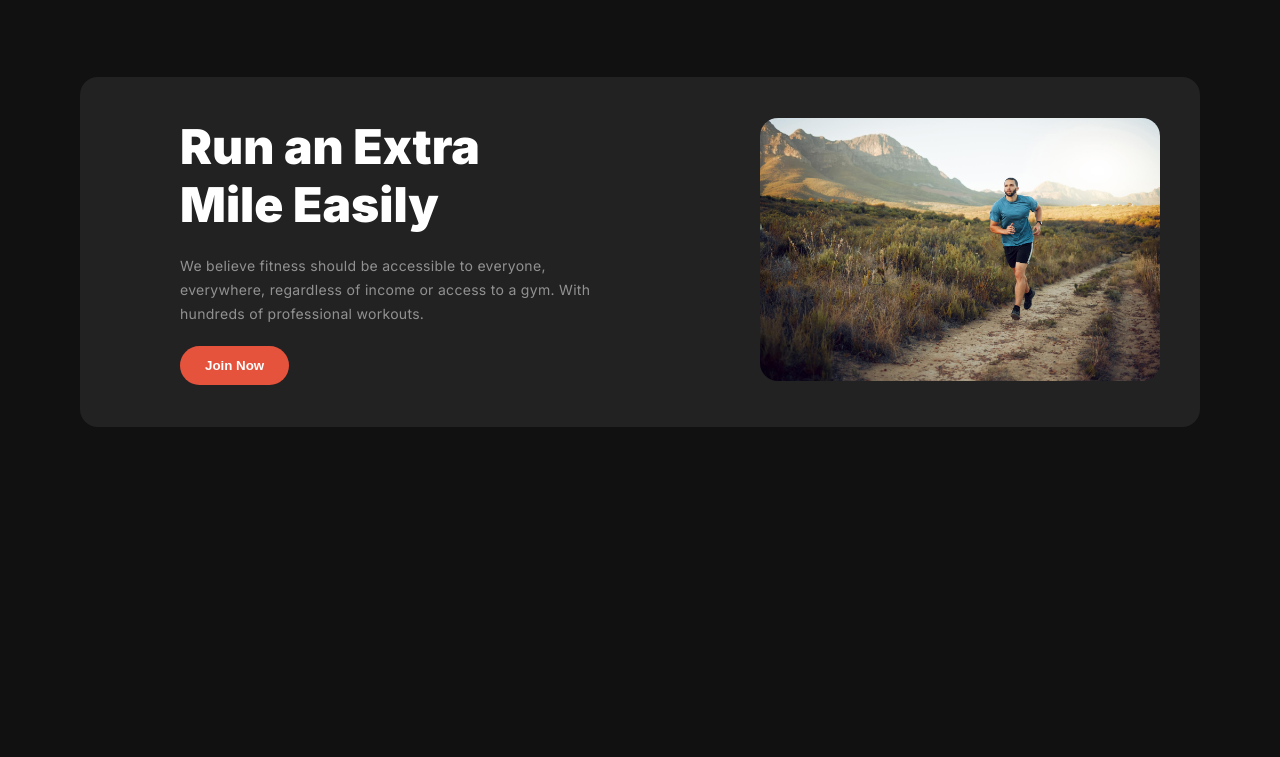
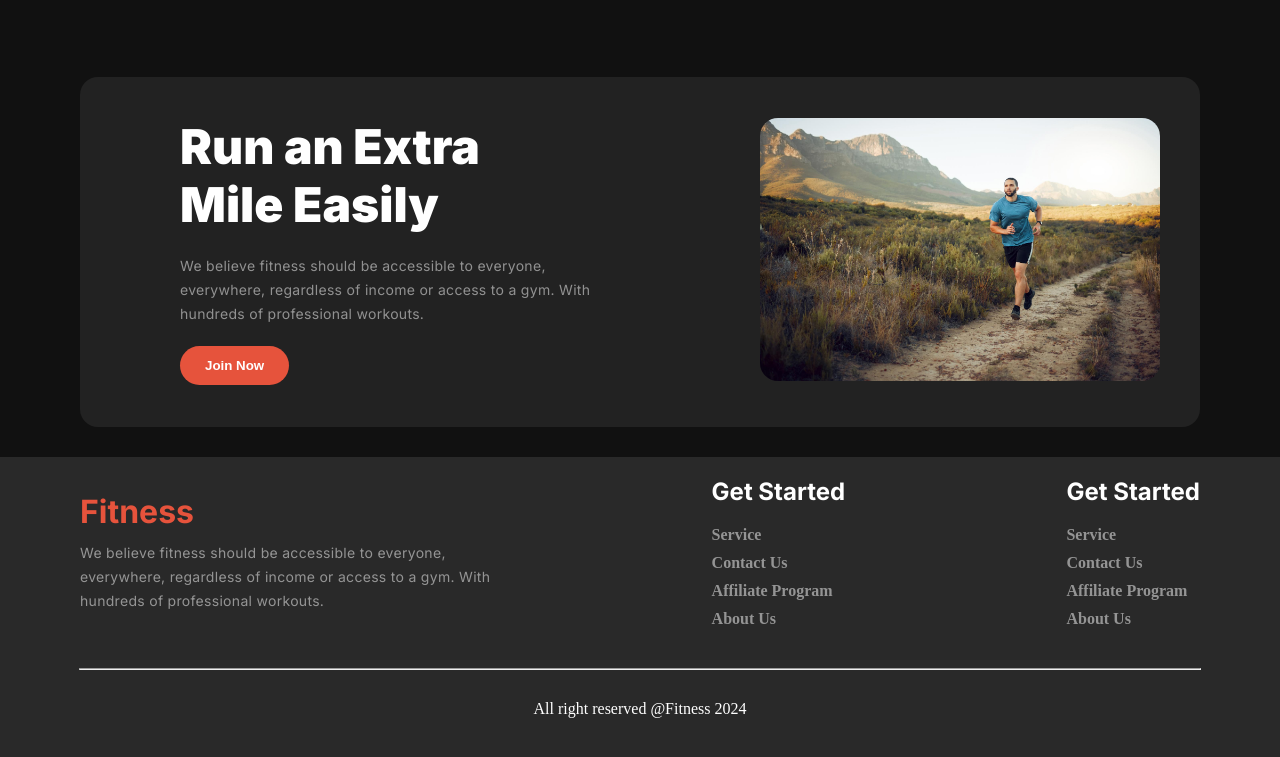
Before and after one commit to fazlerabbi13/Responsive-WebApp, a plain HTML site: page index.html in a window 1280 px wide. Shown: the part 1066-1823 px from the top of the page. Before the commit the page ends 1493 px from the top, so only its background shows below. Drawn offline with Linux system fonts and the light colour scheme; a web font is replaced by a local one.

Commit message:
footer section completed.

```diff
--- a/index.html
+++ b/index.html
@@ -128,24 +128,53 @@
             </div>
         </section>
         <!-- Run section -->
-         <section class="run-section">
+        <section class="run-section">
             <div class="run-description">
                 <h1 class="run-h">Run an Extra <br>
-                     Mile Easily</h1>
+                    Mile Easily</h1>
                 <p class="run-p">
                     We believe fitness should be accessible to everyone,<br>
-                     everywhere, regardless of income or access to a gym. With <br>
-                      hundreds of professional workouts.
+                    everywhere, regardless of income or access to a gym. With <br>
+                    hundreds of professional workouts.
                 </p>
                 <button class="btn-primary">Join Now</button>
             </div>
             <div>
                 <img class="run-image" src="images/run.jpg" alt="">
             </div>
-         </section>
+        </section>
     </main>
-    <footer>
-
+    <footer class="footer">
+        <div class="footer-contant">
+            <div>
+                <h1 class="h1">Fitness</h1>
+                <p class="p">We believe fitness should be accessible to everyone,<br>
+                    everywhere, regardless of income or access to a gym. With <br>
+                    hundreds of professional workouts.</p>
+            </div>
+            <div>
+                <h2 class="hh1">Get Started</h2>
+                <div class="small-s">
+                    <h4>Service</h4>
+                <h4>Contact Us</h4>
+                <h4>Affiliate Program</h4>
+                <h4>About Us </h4>
+                </div>
+            </div>
+            <div>
+                <h2 class="hh1">Get Started</h2>
+                <div class="small-s">
+                    <h4>Service</h4>
+                    <h4>Contact Us</h4>
+                    <h4>Affiliate Program</h4>
+                    <h4>About Us
+                </div>
+            </div>
+        </div>
+        <hr class="hr">
+        <div>
+            <p class="copyright">All right reserved @Fitness 2024</p>
+        </div>
     </footer>
 </body>
 
--- a/styles/styles.css
+++ b/styles/styles.css
@@ -292,3 +292,60 @@ gap: 10px;
   letter-spacing: 0%;
   text-align: left;
 }
+
+/* footer */
+.footer {
+  background: rgba(255, 255, 255, 0.1);
+  height: 300px;
+  margin-top: 30px;
+}
+
+.footer-contant {
+  display: flex;
+  justify-content: space-between;
+  align-items: center;
+  width: 1120px;
+  margin: 0 auto;
+}
+
+.h1 {
+  margin-top: 20px;
+  font-family: Inter;
+  color: rgba(230, 83, 60, 1);
+}
+.hh1 {
+  margin-top: 20px;
+  font-family: Inter;
+}
+.p {
+  margin-top: 10px;
+  color: rgba(255, 255, 255, 0.5);
+  font-family: Inter;
+  font-size: 14px;
+  font-weight: 400;
+  line-height: 24px;
+  letter-spacing: 0.3px;
+  text-align: left;
+}
+
+.small-s {
+  margin-top: 20px;
+  display: flex;
+  flex-direction: column;
+  gap: 10px;
+  color: rgba(255, 255, 255, 0.5);
+
+}
+
+.hr {
+  width: 1120px;
+  margin: 0 auto;
+  margin-top: 40px;
+}
+
+.copyright {
+  display: flex;
+  justify-content: center;
+  align-items: center;
+  margin-top: 30px;
+}
```
